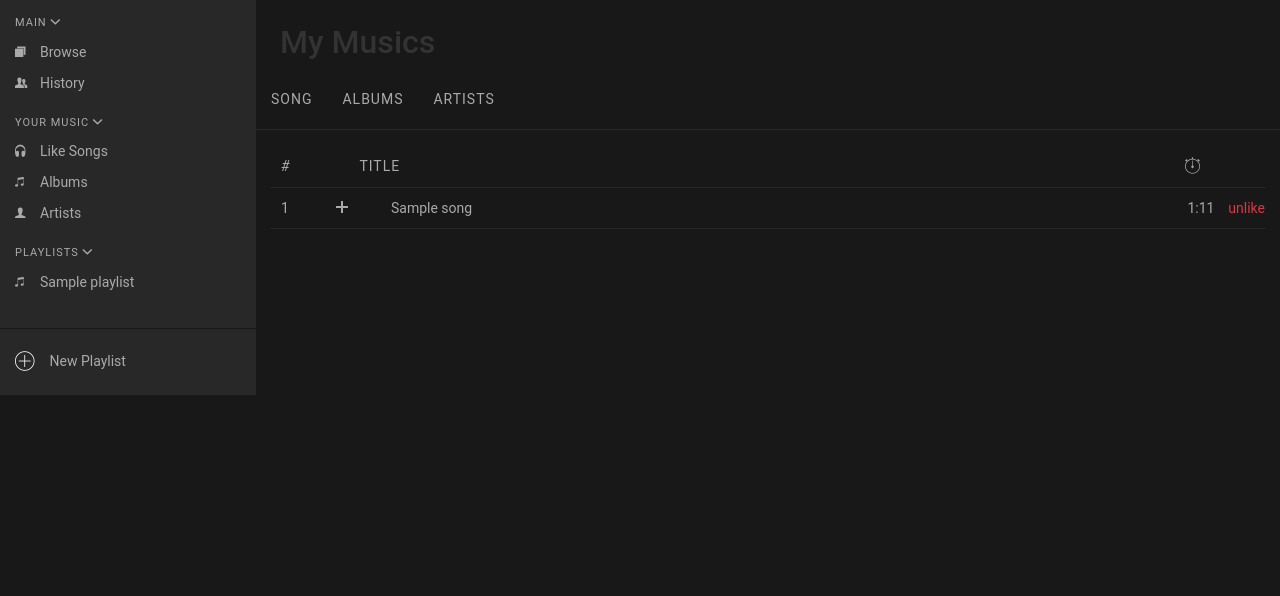
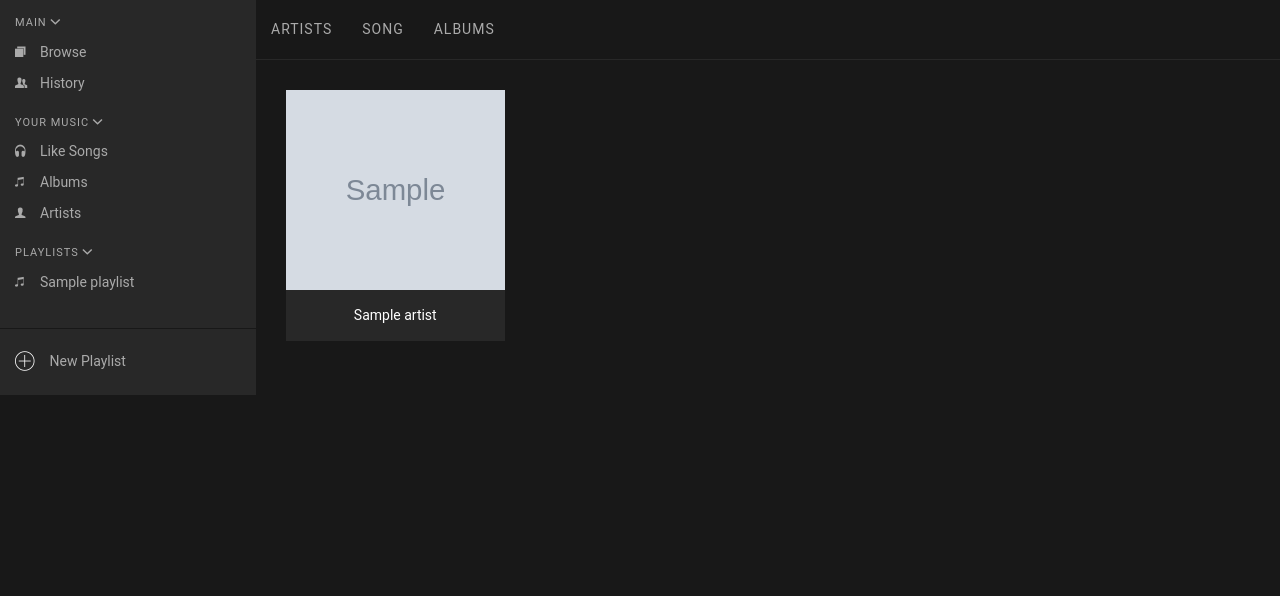
Before and after one commit to sudiarth/Spotlite, a Django app: template apps/app_spotlite/templates/app_spotlite/index.html in a window 1280 px wide. Shown: the part 61-657 px from the top of the page. Run offline with Django 3.2, Linux system fonts and the light colour scheme; the template is opened without the code that fills it: most values are stand-ins (such as "Sample title", 1, 10 or a date in 2020); grey boxes marked "Sample" are stand-in pictures; some libraries are stand-ins or nearby versions.

Commit message:
my songs, my albums, my artists

```diff
--- a/apps/app_spotlite/templates/app_spotlite/content_left.html
+++ b/apps/app_spotlite/templates/app_spotlite/content_left.html
@@ -44,17 +44,17 @@
 
           <div class="in" id="yourMusic">
 
-            <a href="{% url 'app_spotlite:my_musics' %}" class="no-load navigation__list__item">
+            <a href="{% url 'app_spotlite:my_musics' active='Songs' %}" class="no-load navigation__list__item">
               <i class="ion-headphone"></i>
               <span>Like Songs</span>
             </a>
 
-            <a href="#" class="navigation__list__item">
+            <a href="{% url 'app_spotlite:my_musics' active='Albums' %}" class="navigation__list__item">
               <i class="ion-ios-musical-notes"></i>
               <span>Albums</span>
             </a>
 
-            <a href="#" class="navigation__list__item">
+            <a href="{% url 'app_spotlite:my_musics' active='Artists' %}" class="navigation__list__item">
               <i class="ion-person"></i>
               <span>Artists</span>
             </a>
--- a/apps/app_spotlite/templates/app_spotlite/index.html
+++ b/apps/app_spotlite/templates/app_spotlite/index.html
@@ -4,21 +4,18 @@
       {% include 'app_spotlite/content_left.html' %}
 
       <div class="content__middle">
-
-            <h2 class="pl-4 pt-4">My Musics</h2>
-
             <div class="artist is-verified">
             <div class="artist__header" style="height: auto;">
                   <div class="artist__navigation" style="height: 60px;">
                   <ul class="nav nav-tabs" role="tablist">
+                        <li role="artists">
+                        <a href="#artists" aria-controls="artists" role="tab" data-toggle="tab">Artists</a>
+                        </li>
                         <li role="presentation" class="activeBAK">
                         <a href="#songs" aria-controls="songs" role="tab" data-toggle="tab">Song</a>
                         </li>
                         <li role="albums">
                         <a href="#albums" aria-controls="albums" role="tab" data-toggle="tab">Albums</a>
-                        </li>
-                        <li role="artists">
-                        <a href="#artists" aria-controls="artists" role="tab" data-toggle="tab">Artists</a>
                         </li>
                   </ul>
                   </div>
@@ -26,8 +23,24 @@
             </div>
             <div class="artist__content">
                   <div class="tab-content">
+
+                      <!-- Artist Search Result -->
+                      <div role="tabpanel" class="tab-pane active" id="artists">
+                            <div class="media-cards">
+                                  {% for artist in artists %}
+                                  <div class="media-card">
+                                  <div class="media-card__image" style="background-image: url({{artist.photo}});">
+                                        <i class="ion-ios-play"></i>
+                                  </div>
+                                  <a class="media-card__footer" href="{% url 'app_spotlite:artist' artist_id=artist.id %}" style="color: white; text-align: center">{{ artist.name }}</a>
+                                  </div>
+                                  {% empty %}
+                                  <p style="color: white">No artist found</p>
+                                  {% endfor %}
+                            </div>
+                      </div>
                     <!-- Song Search Result -->
-                    <div role="tabpanel" class="tab-pane active" id="songs">
+                    <div role="tabpanel" class="tab-pane" id="songs">
                             <div class="album__tracks">
 
                                     <div class="tracks">
@@ -52,7 +65,7 @@
                                                   </a>
                                                   <div class="dropdown-menu" aria-labelledby="dropdown_not_added">
                                                         {% for editor in editors %}
-                                                        <a class="dropdown-item add2playlist" href="#" data-href="{% url 'app_spotlite:add_to_playlist_step2' song_id=song_id playlist_id=editor.playlist_id %}">{{ editor.playlist.title }}</a>
+                                                        <a class="dropdown-item add2playlist" href="#" data-href="{% url 'app_spotlite:add_to_playlist_step2' song_id=song.id playlist_id=editor.playlist_id %}">{{ editor.playlist.title }}</a>
                                                         {% endfor %}
                                                         <div class="dropdown-divider"></div>
                                                         <a class="no-load dropdown-item" href="{% url 'app_spotlite:playlists_editor' %}">Create playlist</a>
@@ -62,8 +75,6 @@
                                             <div class="track__title" style="position: relative;"><a class="no-load" href="{% url 'app_spotlite:song' song_id=song.id %}">{{song.title}}</a></div>
 
                                             <div class="track__length">1:11 &nbsp; &nbsp; </div>
-
-                                            <a class="text-danger" href="{% url 'app_spotlite:unlike_a_song' song_id=song_id %}">unlike</a>
 
                                             </div>
                                             {% endfor %}
@@ -88,22 +99,6 @@
                                 </div>
                           </div>
 
-                          <!-- Artist Search Result -->
-                          <div role="tabpanel" class="tab-pane" id="artists">
-                                <div class="media-cards">
-                                      {% for artist in artists %}
-                                      <div class="media-card">
-                                      <div class="media-card__image" style="background-image: url({{artist.photo}});">
-                                            <i class="ion-ios-play"></i>
-                                      </div>
-                                      <a class="media-card__footer" href="{% url 'app_spotlite:artist' artist_id=artist.id %}" style="color: white; text-align: center">{{ artist.name }}</a>
-                                      </div>
-                                      {% empty %}
-                                      <p style="color: white">No artist found</p>
-                                      {% endfor %}
-                                </div>
-                          </div>
-
                   </div>
             </div>
             </div>
--- a/apps/app_spotlite/urls.py
+++ b/apps/app_spotlite/urls.py
@@ -19,7 +19,7 @@ urlpatterns = [
     path('playlist/<int:playlist_id>/delete', views.delete_playlist, name='delete_playlist'),
     path('playlist/<int:playlist_id>/edit', views.edit_playlist, name='edit_playlist'),
     path('<int:user_id>/playlists', views.user_playlists, name='user_playlists'),
-    path('my-musics', views.my_musics, name='my_musics'),
+    path('my-musics/<active>', views.my_musics, name='my_musics'),
 
     path('playlist/<int:playlist_id>/items', views.items_in_playlist, name='items_in_playlist'),
     path('playlist/items/<int:item_id>/delete', views.delete_item_in_playlist, name='delete_item_in_playlist'),
--- a/apps/app_spotlite/views.py
+++ b/apps/app_spotlite/views.py
@@ -53,9 +53,10 @@ def play_history(request):
     return render(request, 'app_spotlite/play_history.html', context)
 
 
-def my_musics(request):
+def my_musics(request, active):
     if 'user_id' in request.session:
         context = {
+            'active': active,
             'albums': m.Album.objects.all()[:24],
             'artists': m.Artist.objects.all()[:24],
             'editors': m.Editor.objects.filter(user_id=request.session['user_id']),
```
